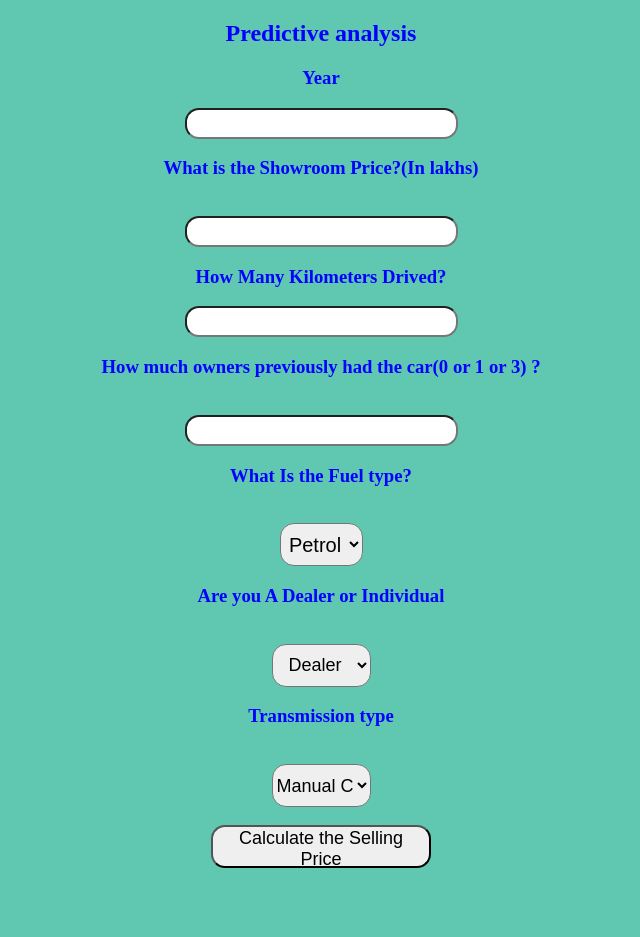
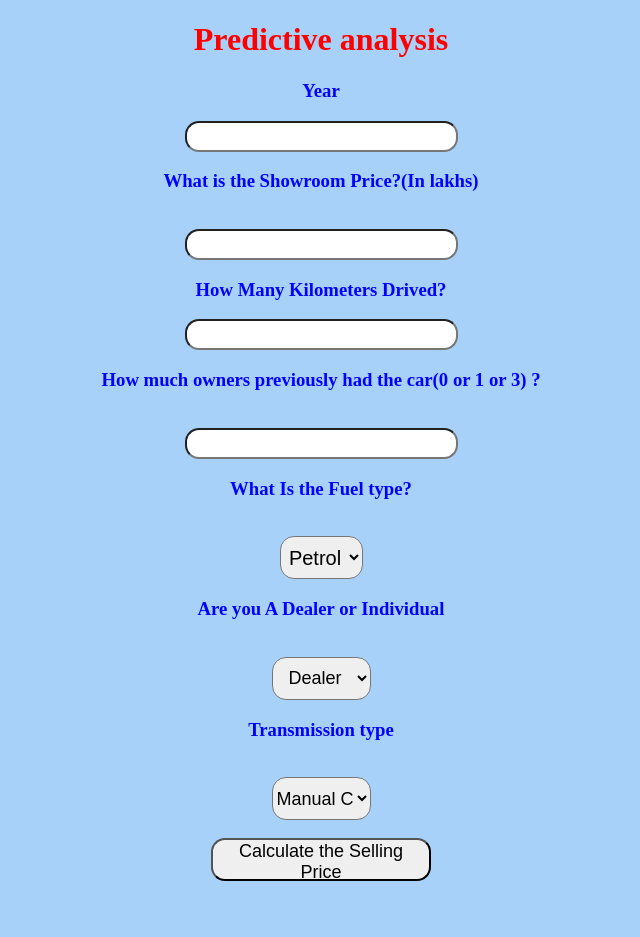
Before and after one commit to singh41199/Car_price_prediction_using_RandomForest, a Flask app: page / in a window 1280 px wide. Shown: the whole page, without its empty margins (319-959 px from the left). Before the commit the page ends 868 px from the top, so only its background shows below. Run offline with Flask 2, Linux system fonts and the light colour scheme; parts of the project's set-up code (start-up, migrations or seed data) failed here and were passed over.

Commit message:
Update index.html

```diff
--- a/templates/index.html
+++ b/templates/index.html
@@ -11,7 +11,7 @@
 
     <div style="color:blue">
         <form action="{{ url_for('predict')}}" method="post">
-            <h2>Predictive analysis</h2>
+            <h1>Predictive analysis</h1>
             <h3>Year</h3>
             <input id="first" name="Year" type="number ">
             <h3>What is the Showroom Price?(In lakhs)</h3><br><input id="second" name="Present_Price" required="required">
@@ -47,8 +47,11 @@
 
 
     <style>
+        h1{
+            color : #ff0000;
+        }
         body {
-            background-color: #53c4aaeb;
+            background-color: #a8d1fa;
             text-align: center;
             padding: 0px;
         }
@@ -123,7 +126,7 @@
         }
 
         #sub:hover {
-            background-color: darkcyan;
+            background-color: #41f35f;
         }
 
         #first {
```
